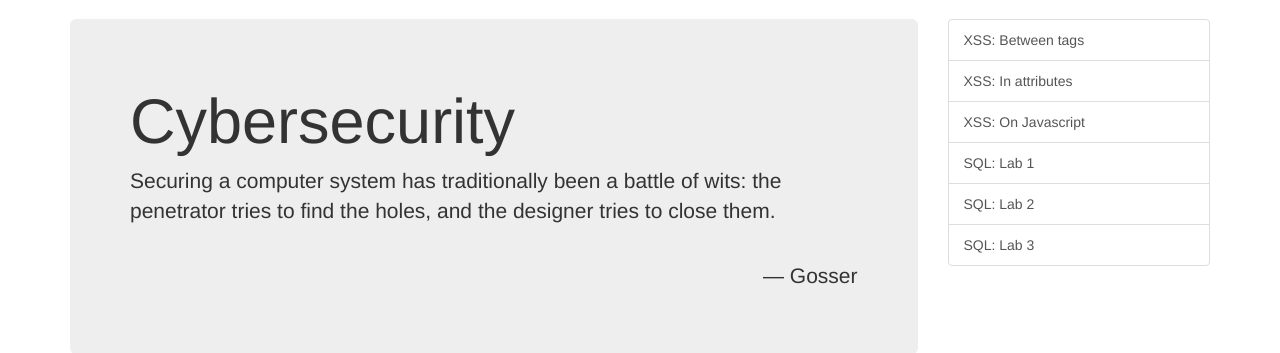
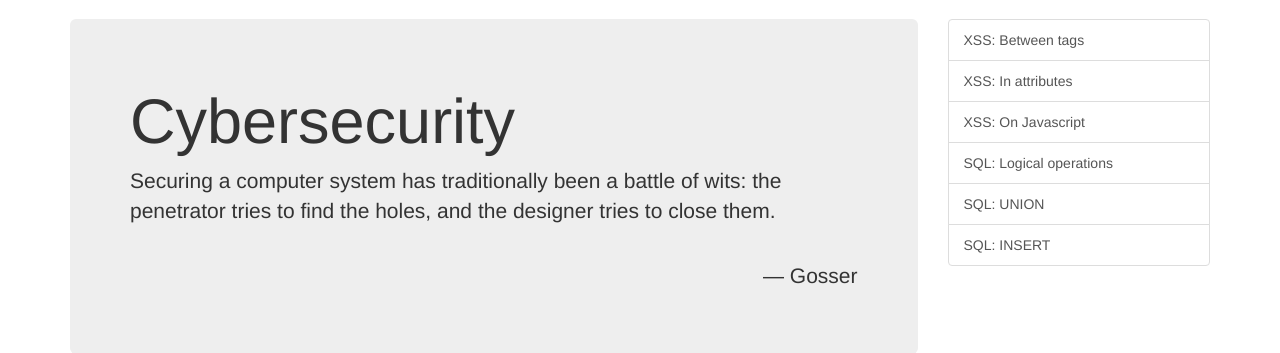
Before and after one commit to acarrasquillo/cyberlabs, a PHP site: page / in a window 1280 px wide. Shown: the part 51-404 px from the top of the page. Run offline with PHP 8.4, Linux system fonts and the light colour scheme; some libraries are stand-ins or nearby versions.

Commit message:
added names to the labs

```diff
--- a/index.php
+++ b/index.php
@@ -20,9 +20,9 @@
             <a href="lab1.php" class="list-group-item">XSS: Between tags</a>
             <a href="test.cgi" class="list-group-item">XSS: In attributes</a>
             <a href="xss3.cgi" class="list-group-item">XSS: On Javascript</a>
-            <a href="sqli_labs/SQL_injection.cgi" class="list-group-item">SQL: Lab 1</a>
-            <a href="sqli_labs/sqli2.cgi" class="list-group-item">SQL: Lab 2</a>
-            <a href="sqli_labs/sqli3.cgi" class="list-group-item">SQL: Lab 3</a>
+            <a href="SQL_injection.cgi" class="list-group-item">SQL: Logical operations</a>
+            <a href="sqli2.cgi" class="list-group-item">SQL: UNION</a>
+            <a href="sqli3.cgi" class="list-group-item">SQL: INSERT</a>
             <!-- <a href="#" class="list-group-item">Lab 4</a>
             <a href="#" class="list-group-item">Lab 5</a>
             <a href="#" class="list-group-item">Lab 6</a>
```
Also changed, not shown: 4 other files.
